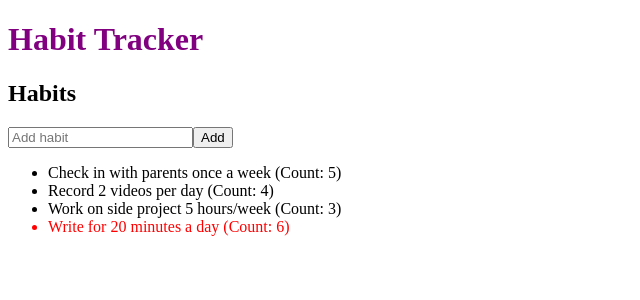
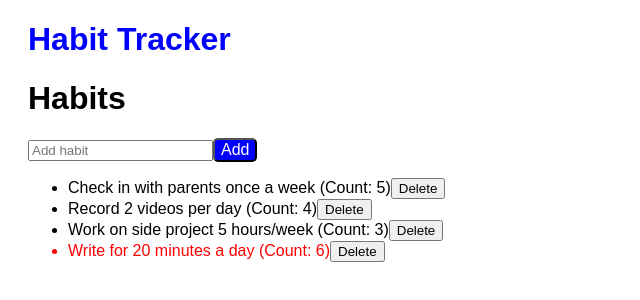
Before and after one commit to samjulien/egghead-angular, an Angular app: page / in a window 1280 px wide. Shown: the top 300 px of the page, without its empty margins (0-640 px from the left). Built offline with nearby package versions, Linux system fonts and the light colour scheme.

Commit message:
Styles video

```diff
--- a/src/app/app.component.ts
+++ b/src/app/app.component.ts
@@ -3,10 +3,12 @@ import { Component } from '@angular/core';
 @Component({
   selector: 'app-root',
   template: `
-    <h1>{{ title }}</h1>
-    <app-habit-list></app-habit-list>
+    <div class="container">
+      <h1>{{ title }}</h1>
+      <app-habit-list></app-habit-list>
+    </div>
   `,
-  styles: ['h1 { color: purple }']
+  styles: ['h1 { color: blue }'],
 })
 export class AppComponent {
   title = 'Habit Tracker';
--- a/src/app/habit-form/habit-form.component.ts
+++ b/src/app/habit-form/habit-form.component.ts
@@ -9,7 +9,16 @@ import { FormBuilder } from '@angular/forms';
       <button type="submit">Add</button>
     </form>
   `,
-  styles: [],
+  styles: [
+    `
+      button {
+        background-color: blue;
+        color: white;
+        border-radius: 5px;
+        font-size: 16px;
+      }
+    `,
+  ],
 })
 export class HabitFormComponent implements OnInit {
   habitForm: any;
--- a/src/app/habit-item/habit-item.component.ts
+++ b/src/app/habit-item/habit-item.component.ts
@@ -5,7 +5,9 @@ import { Habit } from '../habit';
   selector: 'app-habit-item',
   template: `
     <li [style.color]="habit.streak ? 'red' : 'black'">
-      {{ habit.title }} (Count: {{ habit.count }})
+      {{ habit.title }} (Count: {{ habit.count }})<button type="button">
+        Delete
+      </button>
     </li>
   `,
   styles: [],
--- a/src/app/habit-list/habit-list.component.ts
+++ b/src/app/habit-list/habit-list.component.ts
@@ -7,7 +7,7 @@ import { Habit } from '../habit';
 @Component({
   selector: 'app-habit-list',
   template: `
-    <h2>Habits</h2>
+    <h1>Habits</h1>
     <app-habit-form (addHabit)="onAddHabit($event)"></app-habit-form>
     <ul>
       <app-habit-item
--- a/src/styles.css
+++ b/src/styles.css
@@ -1 +1,10 @@
 /* You can add global styles to this file, and also import other style files */
+body {
+  font-family: 'Arial';
+  font-size: 16px;
+}
+
+.container {
+  margin: 20px;
+  max-width: 600px;
+}
```
Also changed, not shown: src/app/app.module.ts (+6 -1 lines).
